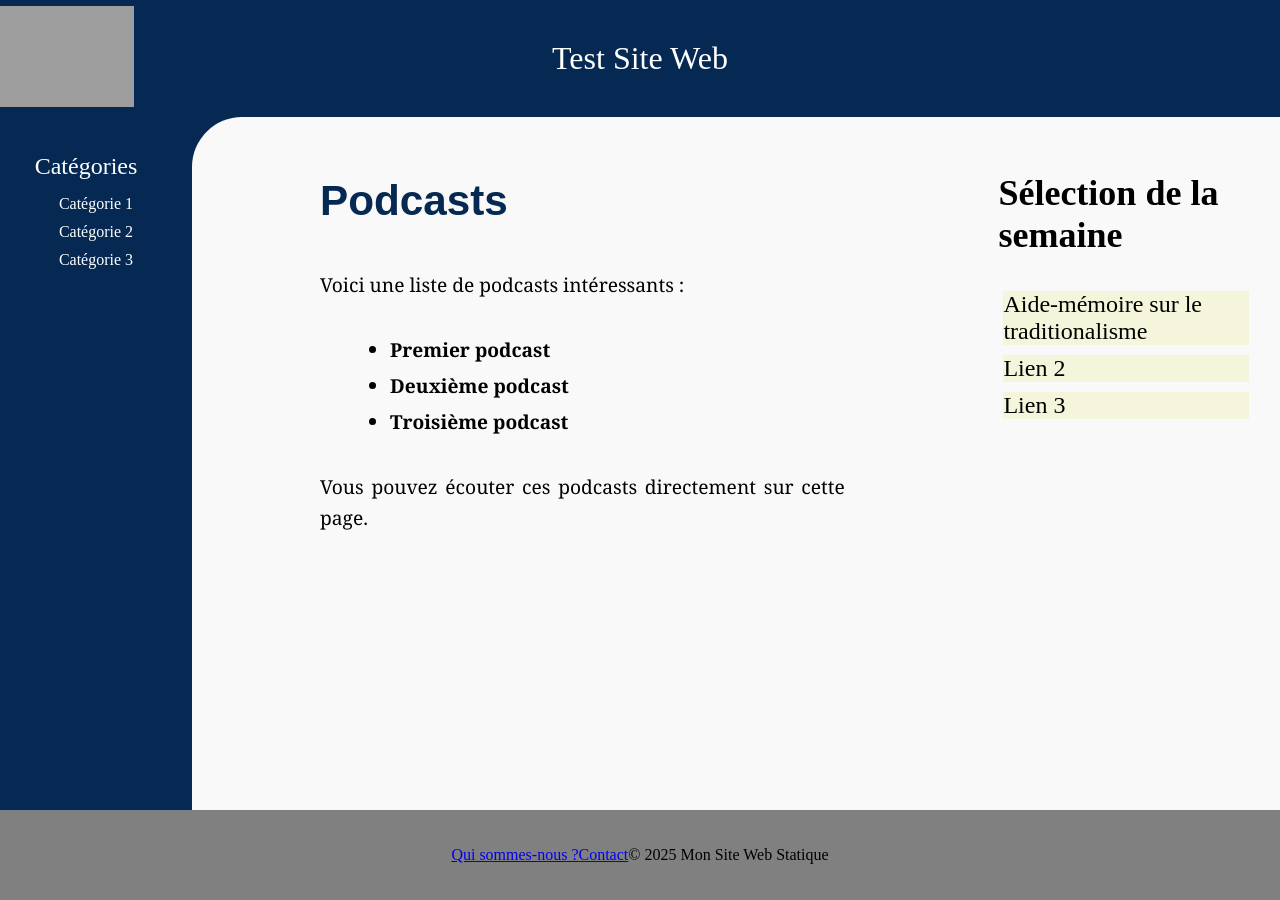
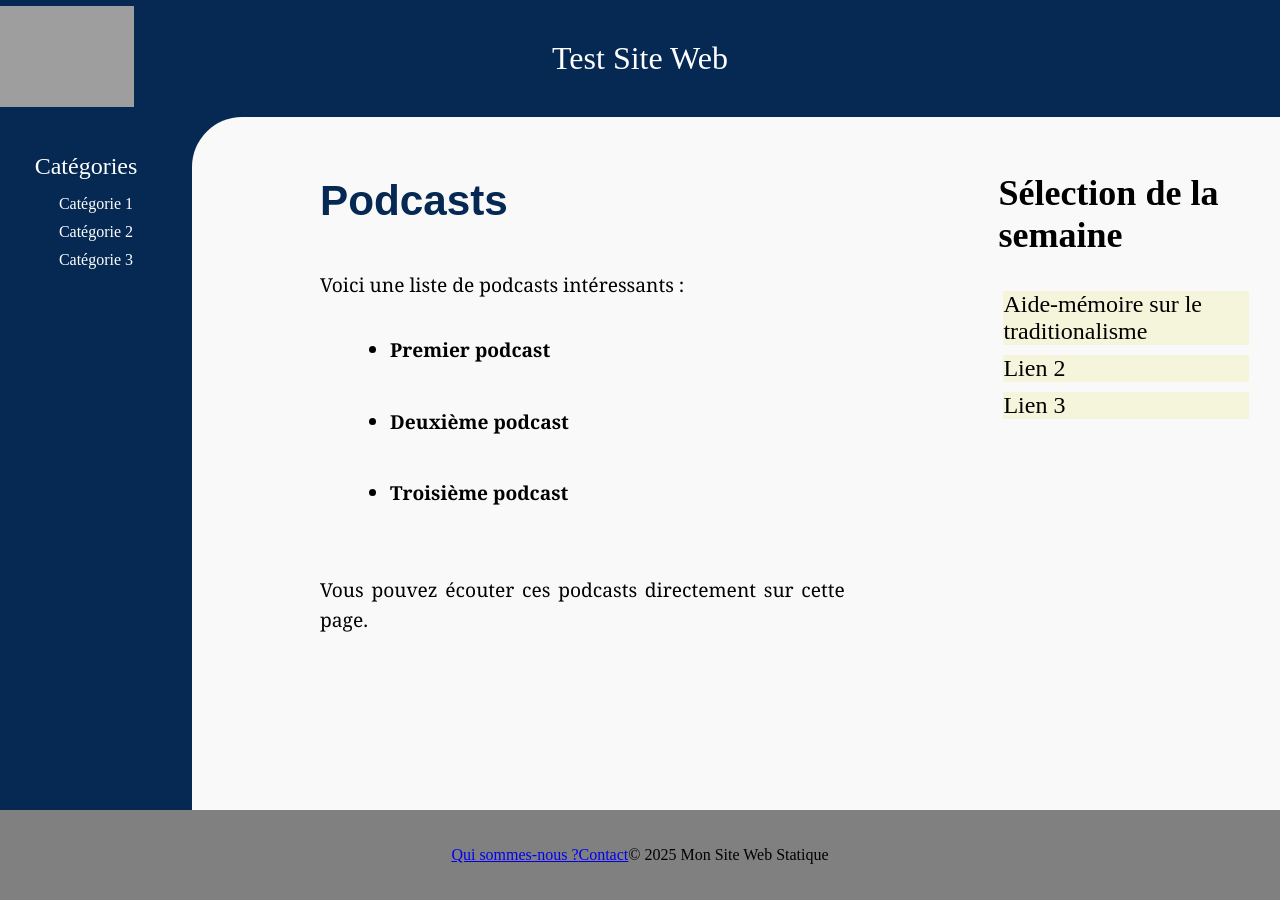
Before and after one commit to GodefroyL/test_site_static, a Jekyll site: the page built from html/categories/podcasts.html, in a window 1280 px wide. Built offline with Jekyll 4.4.1, drawn with Linux system fonts in a browser that asks for light colours.

```diff
--- a/html/categories/podcasts.html
+++ b/html/categories/podcasts.html
@@ -5,11 +5,8 @@ title: Podcasts
 <h1>Podcasts</h1>
 <p>Voici une liste de podcasts intéressants :</p>
 <ul>
-    <li><strong>Premier podcast</strong></li>
-    <audio><source src="../../static/podcasts/titre_podcast.mp3" type="audio/mpeg">Podcast 1</audio>
-    <li><strong>Deuxième podcast</strong></li>
-    <audio><source src="../../static/podcasts/titre_podcast.mp3" type="audio/mpeg">Podcast 2</audio>
-    <li><strong>Troisième podcast</strong></li>
-    <audio><source src="../../static/podcasts/titre_podcast.mp3" type="audio/mpeg">Podcast 3</audio>
+    <li><strong>Premier podcast</strong></li><br><audio><source src="../../static/podcasts/titre_podcast.mp3" type="audio/mpeg">Podcast 1</audio>
+    <li><strong>Deuxième podcast</strong></li><br><audio><source src="../../static/podcasts/titre_podcast.mp3" type="audio/mpeg">Podcast 2</audio>
+    <li><strong>Troisième podcast</strong></li><br><audio><source src="../../static/podcasts/titre_podcast.mp3" type="audio/mpeg">Podcast 3</audio>
 </ul>
 <p>Vous pouvez écouter ces podcasts directement sur cette page.</p>
```
